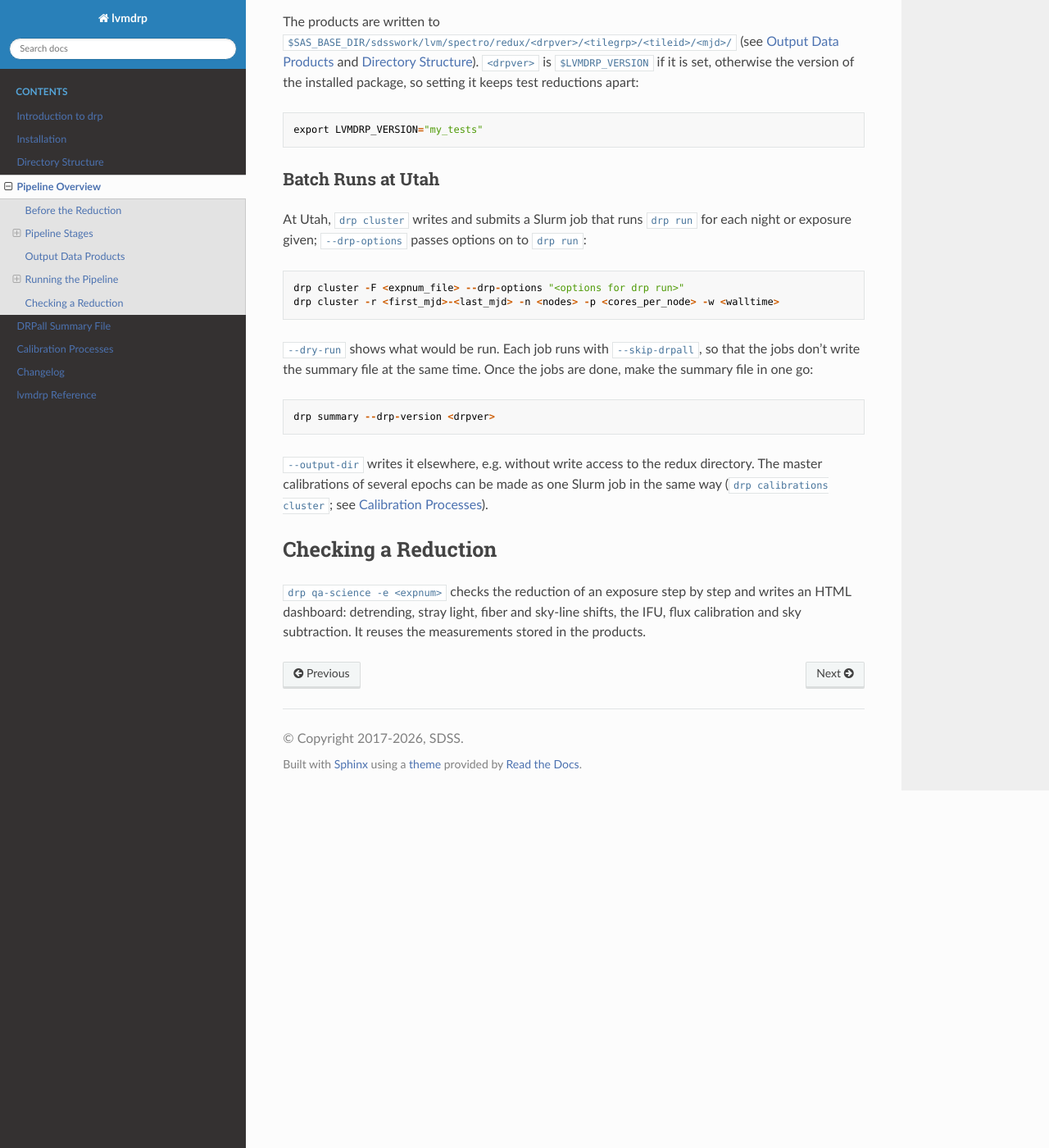
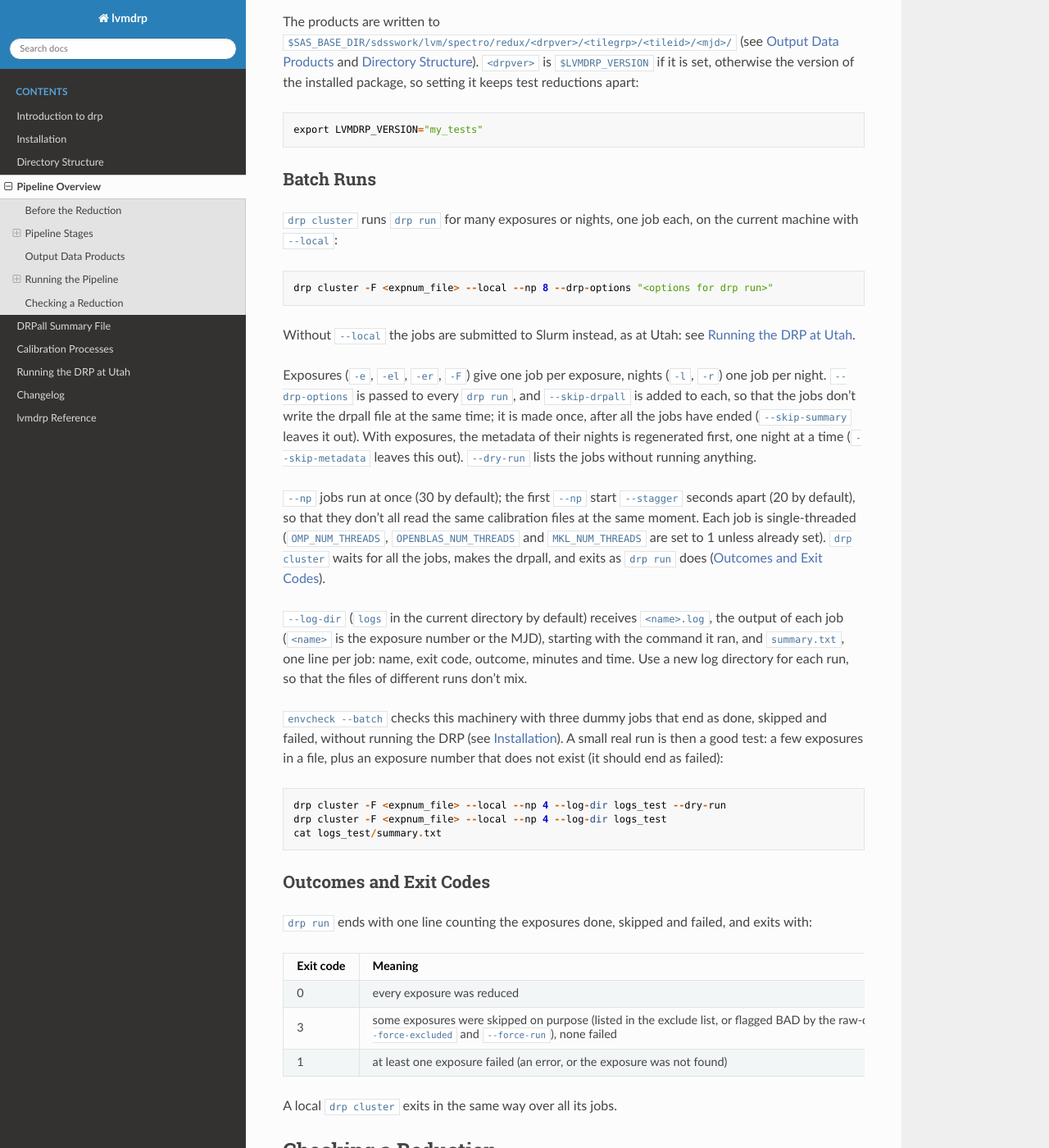
Before and after one commit to sdss/lvmdrp, a Sphinx documentation site: the page built from docs/sphinx/source/Overview.rst, in a window 1280 px wide and 1400 px high, scrolled down 6274 px. Shown: the whole window at 82% size. Built offline with Sphinx 7.4.7 and the Read the Docs theme 3.1.0, drawn with Linux system fonts in a browser that asks for light colours; the version number is read from the project's files by our own code; some of the changed text lies outside the part shown.

Commit message:
Document batch runs, running the DRP at Utah, and envcheck (#282, #285)
Also limit the link colour of custom.css to the page, so that the sidebar is readable.

Co-Authored-By: Claude Opus 5.5 <noreply@anthropic.com>

```diff
--- a/docs/sphinx/source/Overview.rst
+++ b/docs/sphinx/source/Overview.rst
@@ -223,8 +223,8 @@ them, so the choice only changes which one is applied.
 - Includes quality metrics and observation parameters
 - See :doc:`SummaryFile` for a full description of the drpall file structure
   and a table mapping each column to its source ``lvmSFrame`` header keyword
-- Batch runs (``drp cluster``) skip this step in every job; the summary is then made
-  once with ``drp summary``
+- Batch runs (``drp cluster``) skip this step in every job and make the summary once, after
+  all the jobs have ended (see `Batch Runs`_); ``drp summary`` makes it by hand
 
 Output Data Products
 --------------------
@@ -292,24 +292,60 @@ setting it keeps test reductions apart::
 
     export LVMDRP_VERSION="my_tests"
 
-Batch Runs at Utah
-^^^^^^^^^^^^^^^^^^
+Batch Runs
+^^^^^^^^^^
 
-At Utah, ``drp cluster`` writes and submits a Slurm job that runs ``drp run`` for each
-night or exposure given; ``--drp-options`` passes options on to ``drp run``::
+``drp cluster`` runs ``drp run`` for many exposures or nights, one job each, on the current
+machine with ``--local``::
 
-    drp cluster -F <expnum_file> --drp-options "<options for drp run>"
-    drp cluster -r <first_mjd>-<last_mjd> -n <nodes> -p <cores_per_node> -w <walltime>
+    drp cluster -F <expnum_file> --local --np 8 --drp-options "<options for drp run>"
 
-``--dry-run`` shows what would be run. Each job runs with ``--skip-drpall``, so that the
-jobs don't write the summary file at the same time. Once the jobs are done, make the
-summary file in one go::
+Without ``--local`` the jobs are submitted to Slurm instead, as at Utah: see
+:doc:`RunningAtUtah`.
 
-    drp summary --drp-version <drpver>
+Exposures (``-e``, ``-el``, ``-er``, ``-F``) give one job per exposure, nights (``-l``,
+``-r``) one job per night. ``--drp-options`` is passed to every ``drp run``, and
+``--skip-drpall`` is added to each, so that the jobs don't write the drpall file at the same
+time; it is made once, after all the jobs have ended (``--skip-summary`` leaves it out).
+With exposures, the metadata of their nights is regenerated first, one night at a time
+(``--skip-metadata`` leaves this out). ``--dry-run`` lists the jobs without running anything.
 
-``--output-dir`` writes it elsewhere, e.g. without write access to the redux directory.
-The master calibrations of several epochs can be made as one Slurm job in the same way
-(``drp calibrations cluster``; see :doc:`Calibration`).
+``--np`` jobs run at once (30 by default); the first ``--np`` start ``--stagger`` seconds
+apart (20 by default), so that they don't all read the same calibration files at the same
+moment. Each job is single-threaded (``OMP_NUM_THREADS``, ``OPENBLAS_NUM_THREADS`` and
+``MKL_NUM_THREADS`` are set to 1 unless already set). ``drp cluster`` waits for all the jobs,
+makes the drpall, and exits as ``drp run`` does (`Outcomes and Exit Codes`_).
+
+``--log-dir`` (``logs`` in the current directory by default) receives ``<name>.log``, the
+output of each job (``<name>`` is the exposure number or the MJD), starting with the command
+it ran, and ``summary.txt``, one line per job: name, exit code, outcome, minutes and time.
+Use a new log directory for each run, so that the files of different runs don't mix.
+
+``envcheck --batch`` checks this machinery with three dummy jobs that end as done, skipped
+and failed, without running the DRP (see :doc:`Installation`). A small real run is then a
+good test: a few exposures in a file, plus an exposure number that does not exist (it should
+end as failed)::
+
+    drp cluster -F <expnum_file> --local --np 4 --log-dir logs_test --dry-run
+    drp cluster -F <expnum_file> --local --np 4 --log-dir logs_test
+    cat logs_test/summary.txt
+
+Outcomes and Exit Codes
+^^^^^^^^^^^^^^^^^^^^^^^
+
+``drp run`` ends with one line counting the exposures done, skipped and failed, and exits
+with:
+
+=========  ===============================================================================
+Exit code  Meaning
+=========  ===============================================================================
+0          every exposure was reduced
+3          some exposures were skipped on purpose (listed in the exclude list, or flagged
+           BAD by the raw-data QA; see ``--force-excluded`` and ``--force-run``), none failed
+1          at least one exposure failed (an error, or the exposure was not found)
+=========  ===============================================================================
+
+A local ``drp cluster`` exits in the same way over all its jobs.
 
 Checking a Reduction
 --------------------
--- a/docs/sphinx/source/_static/custom.css
+++ b/docs/sphinx/source/_static/custom.css
@@ -39,7 +39,8 @@ footer a{
 
     color: #4c72b0 !important;
 }
-a.reference {
+/* links in the page only: in the sidebar the theme's light links stay readable on the dark background */
+.rst-content a.reference {
     color: #4c72b0 !important;
 }
 
--- a/docs/sphinx/source/index.rst
+++ b/docs/sphinx/source/index.rst
@@ -25,6 +25,7 @@ guide to installing and running the DRP. The pages below describe it in more dep
    Overview
    SummaryFile
    Calibration
+   RunningAtUtah
    CHANGELOG
    api
 
```
Also changed, not shown: docs/sphinx/source/Calibration.rst (+6 -1 lines), docs/sphinx/source/Installation.rst (+16 -3 lines), docs/sphinx/source/RunningAtUtah.rst (added, +118 -0 lines).
